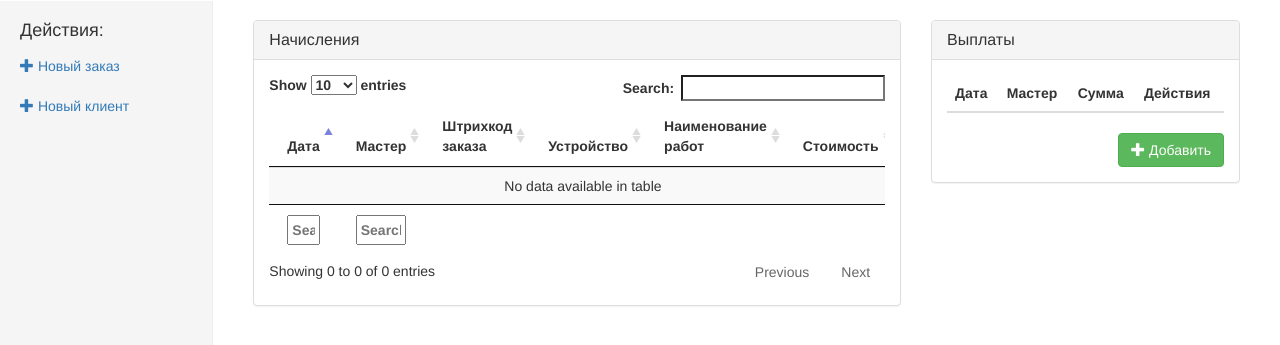
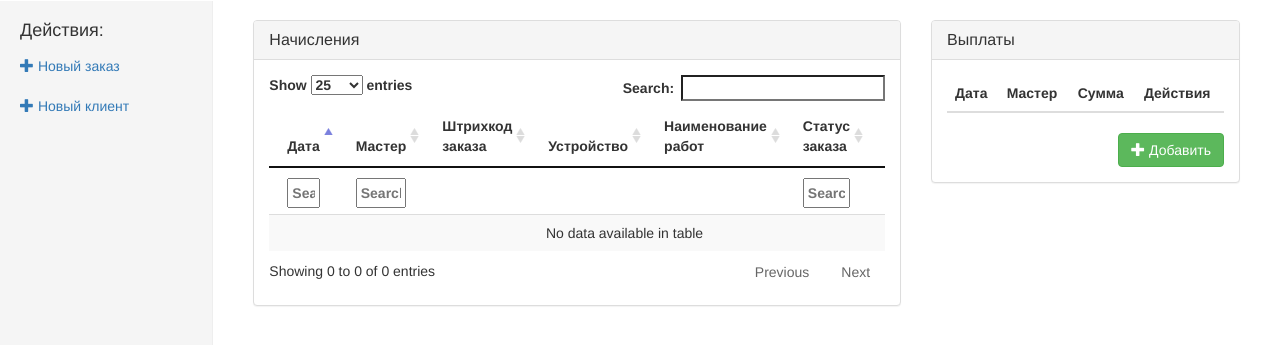
Before and after one commit to completesoft/serviceman, a Django app: page /repair/assessment/ in a window 1280 px wide. Shown: the part 50-395 px from the top of the page. Run offline with Django 3.2, Linux system fonts and the light colour scheme; the visitor is signed in with stand-in values (Sample User, id 1); data comes from the database, SQL or seed files in the repository; data that the repository does not hold is empty; parts of the project's set-up code (start-up, migrations or seed data) failed here and were passed over; some libraries are stand-ins or nearby versions.

Commit message:
2017120101
CHANGE: filtering in assessment

```diff
--- a/repair/static/repair/css/dashboard.css
+++ b/repair/static/repair/css/dashboard.css
@@ -115,9 +115,12 @@ body {
 /*
  * For assessment.html tables
  */
+tfoot {
+    display: table-header-group;
+}
 
 tfoot input {
-        width: 100%;
-        padding: 3px;
-        box-sizing: border-box;
+    width: 100%;
+    padding: 3px;
+    box-sizing: border-box;
 }
--- a/repair/static/repair/js/assessment.js
+++ b/repair/static/repair/js/assessment.js
@@ -9,16 +9,27 @@ $(document).ready(function(){
       ajaxRewardDel(this);
     });
 
-    var table = $('#assessment_table').DataTable();
+
+    var table = $('#assessment_table').DataTable({
+        "lengthMenu": [ [10, 25, 50, -1], [10, 25, 50, "ВСЕ"] ],
+        'pageLength': 25,
+        "columnDefs": [
+            {
+                'targets' : 0,
+                render: function ( data, type, row, meta ) {
+                    var dateSplit = data.split('.');
+                    return type === "sort" ? dateSplit[2] +'-'+ dateSplit[1] +'-'+ dateSplit[0] : data;
+                }
+            }
+        ]
+    });
+
 
     table.columns().every( function () {
         var that = this;
-
         $( 'input', this.footer() ).on( 'keyup change', function () {
             if ( that.search() !== this.value ) {
-                that
-                    .search( this.value )
-                    .draw();
+                that.search( this.value ).draw();
             }
         } );
     } );
--- a/repair/templates/repair/assessment.html
+++ b/repair/templates/repair/assessment.html
@@ -29,14 +29,16 @@
                     <th>Штрихкод заказа</th>
                     <th>Устройство</th>
                     <th>Наименование работ</th>
+                    <th>Статус заказа</th>
                     <th>Стоимость</th>
                   </thead>
-                    <tfoot>
+                  <tfoot>
                     <th><input type="text" placeholder="Search"/></th>
                     <th><input type="text" placeholder="Search"/></th>
                     <th></th>
                     <th></th>
                     <th></th>
+                    <th><input type="text" placeholder="Search"/></th>
                     <th></th>
                   </tfoot>
                   <tbody>
@@ -47,6 +49,9 @@
                         <td><a href="{% url 'repair:order_detail' order_id=service.order.id %}">{{ service.order.order_barcode }}</a></td>
                         <td>{{ service.order.device_name }}</td>
                         <td>{{ service.service_name }}</td>
+                      {% with service.order.last_status as last_act %}
+                        <td>{% include "includes/order_status.html" %}</td>
+                      {% endwith %}
                         <td>{{ service.cost }}</td>
                     </tr>
                   {% endfor %}
```
